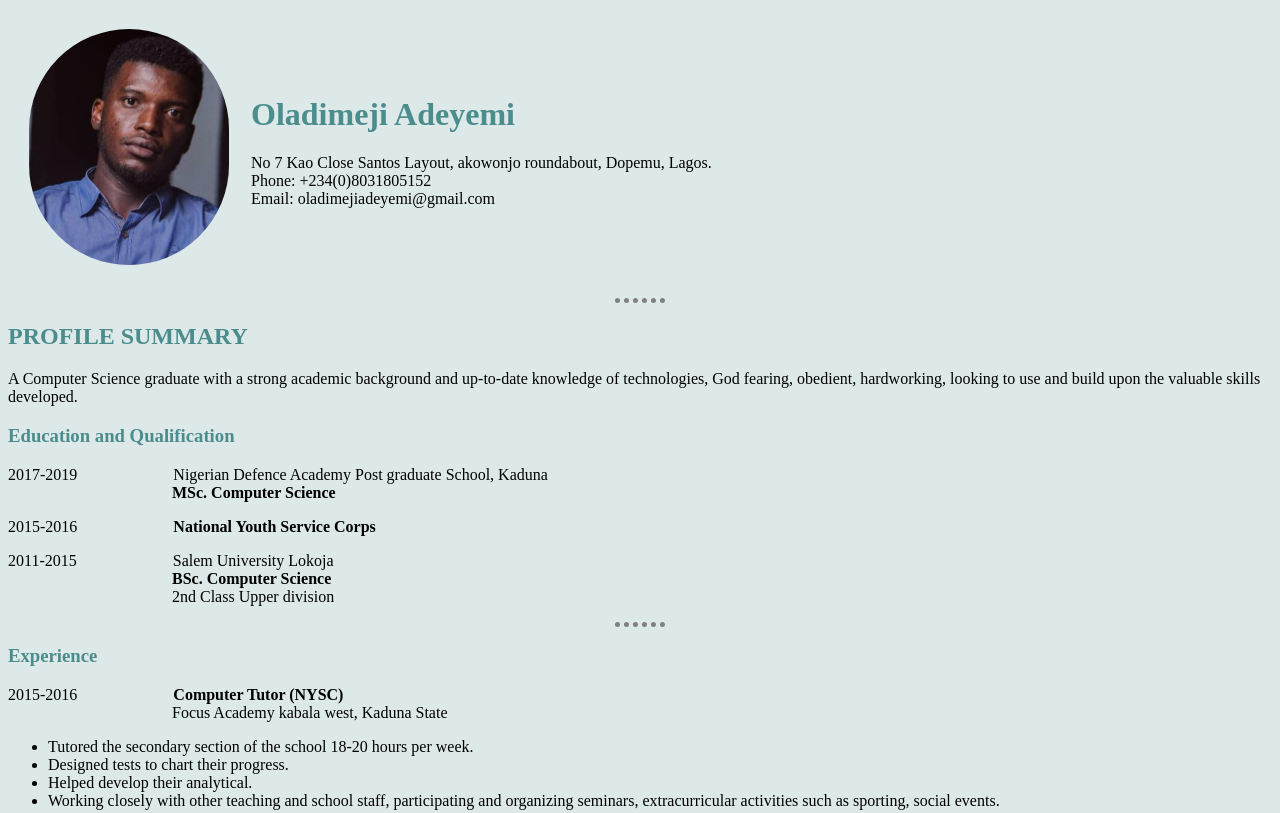
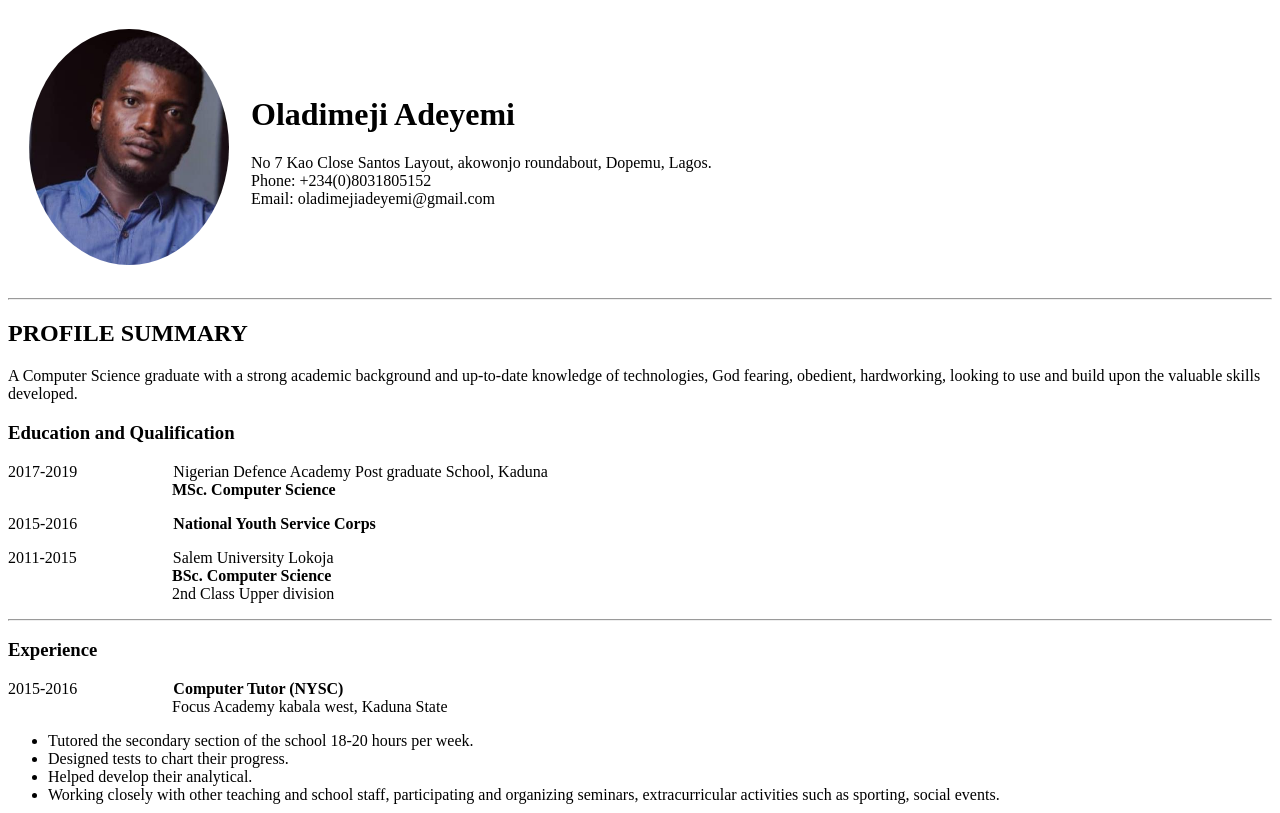
Before and after one commit to Osebobo/My-CV, a plain HTML site: page index.html in a window 1280 px wide. Shown: the top 813 px of the page. Drawn offline with Linux system fonts and the light colour scheme.

Commit message:
Updated Cv css

```diff
--- a/css/custom.css
+++ b/css/custom.css
@@ -1,20 +1,13 @@
-body{
-  background-color: #dde8e8;
-}
-
-hr{
-  width: 4%;
+/* hr{
+  width: 8%;
   border-style: none;
   border-top-style: dotted;
   border-color: grey;
   border-width: 5px;
-}
+} */
 img{
   width: 200px;
 }
 img{
-  border-radius: 200px;
+  border-radius: 100%;
 }
-h1,h2,h3{
-  color: #4b8c8c;
-}
```
